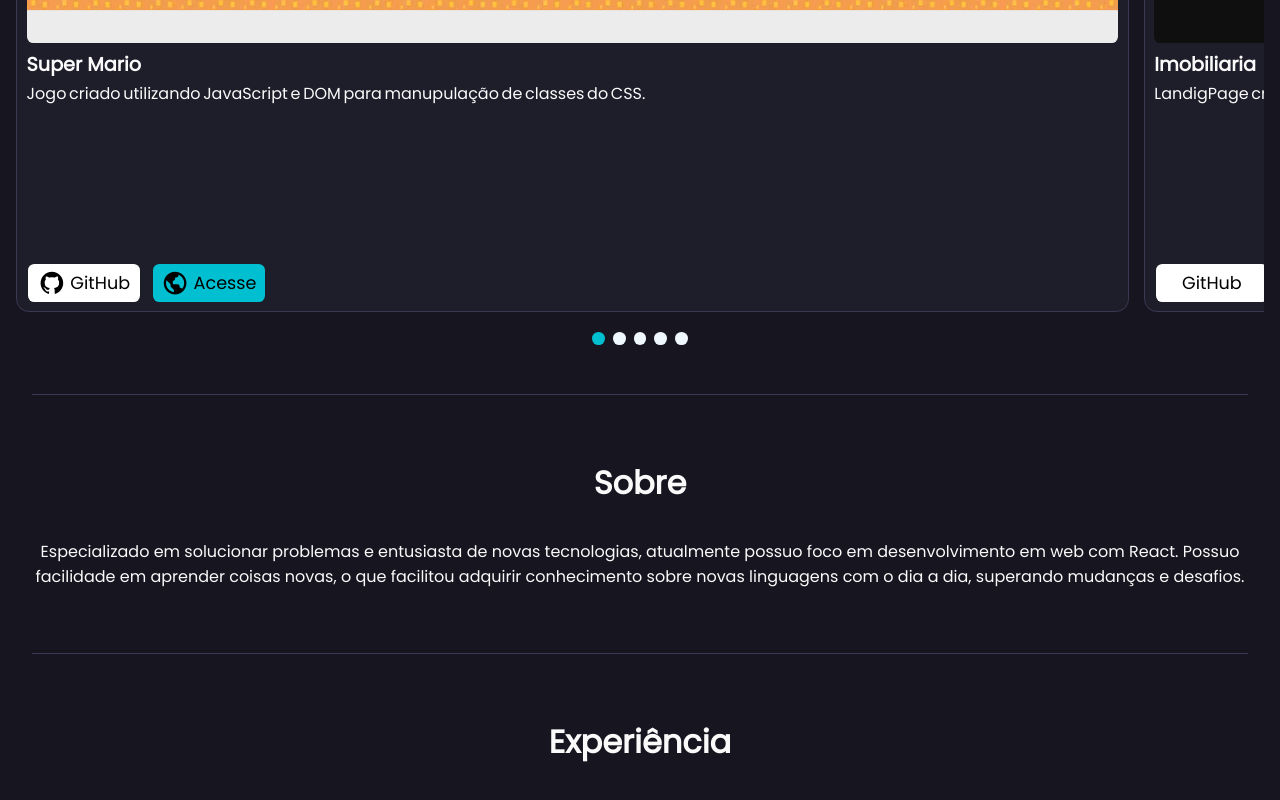
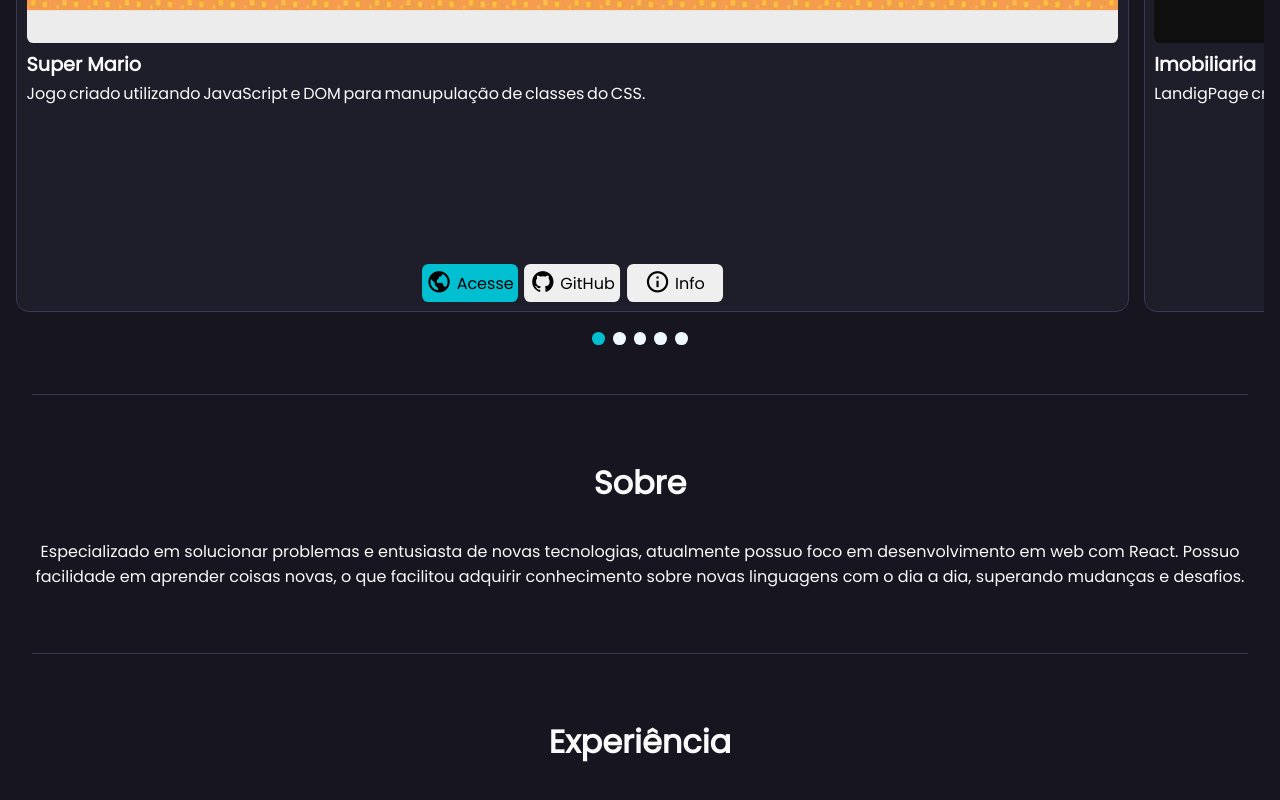
Before and after one commit to jonathancosta746/portfolio, a React (Create React App) app: page / in a window 1280 px wide. Shown: the part 1082-1882 px from the top of the page. Built offline with nearby package versions, Linux system fonts and the light colour scheme; the HTML template or start-up script is replaced by a standard one.

Commit message:
adicionado btn info

```diff
--- a/public/index.html
+++ b/public/index.html
@@ -17,7 +17,7 @@
     <link rel="preconnect" href="https://fonts.gstatic.com" crossorigin>
     <link href="https://fonts.googleapis.com/css2?family=Poppins:wght@100;300;400&display=swap" rel="stylesheet">
 
-    <!--material ui-->
+    <!--material icons-->
     <link rel="stylesheet" href="https://fonts.googleapis.com/css2?family=Material+Symbols+Outlined:opsz,wght,FILL,GRAD@20..48,100..700,0..1,-50..200" />
 
     <!--SVG dos icones das linguagens da sessão tecnologias-->
--- a/src/components/appointment/index.tsx
+++ b/src/components/Contact/index.tsx
@@ -1,4 +1,4 @@
-import styles from './Appointment.module.css';
+import styles from './Contact.module.css';
 
 //React Reveal para animações de exibição
 import Fade from 'react-reveal';
--- a/src/components/Call/Call.module.css
+++ b/src/components/Header/Call.module.css
@@ -27,7 +27,7 @@ video {
     position: absolute;
     display: block;
     margin: auto;
-    bottom: 3rem;
+    bottom: 5.5rem;
     left: 0;
     right: 0;
 }
--- a/src/components/Call/index.tsx
+++ b/src/components/Header/index.tsx
@@ -9,7 +9,7 @@ import {Fade, Zoom} from 'react-reveal';
 
 export const Call = () => {
   return (
-    <div className={styles.call}>
+    <header className={styles.call}>
       <video
         autoPlay={true}
         loop={true}
@@ -35,6 +35,6 @@ export const Call = () => {
         </a>
       </Zoom>
 
-    </div>
+    </header>
   )
 }
--- a/src/components/NavBar/NavBar.module.css
+++ b/src/components/NavBar/NavBar.module.css
@@ -9,7 +9,7 @@
 }
 
 .icon{
-    position: absolute;
+    position: fixed;
     z-index: 10;
     left: 1%;
     width: 10rem;
@@ -18,8 +18,8 @@
 }
 
 .hamburguer{
-    position: fixed;
-    top: 5%;
+    position: absolute;
+    top: 2rem;
     left: 5%;
     width: 30px;
     height: 6px;
@@ -82,12 +82,14 @@
 }
 
 .icon.iconActive .hamburguer{
+    top: 2rem;
     background: transparent;
     box-shadow:  0 2px 5px transparent;
 }
 
 .icon.iconActive .hamburguer:after{
-    top: 0;
+
+    top:0;
     background: rgb(0, 0, 0);
     transform: rotate(225deg);
     box-shadow: 0 -2px 5px rgba(0, 0, 0, 0.2);
--- a/src/components/NavBar/index.tsx
+++ b/src/components/NavBar/index.tsx
@@ -11,7 +11,7 @@ export const NavBar = () => {
   }
 
   return (
-    <div className={styles.navBar}>
+    <nav className={styles.navBar}>
       <div className={active ? `${styles.icon} ${styles.iconActive}` : `${styles.icon}`} onClick={ToggleMode}>
       <Fade duration={2000}>
         <div className={`${styles.hamburguer} ${styles.hamburguer_icon}`}></div>
@@ -38,6 +38,6 @@ export const NavBar = () => {
           </ul>
         </div>
       </div>
-    </div>
+    </nav>
   )
 }
--- a/src/components/Projects/Projects.module.css
+++ b/src/components/Portfolio/Portfolio.module.css
@@ -44,19 +44,21 @@
     position: absolute;
     display: flex;
     bottom: 0;
-    margin: 0rem 0rem 0.5rem 0rem;
-    gap: .6rem;
+    left: 50%;
+    transform: translateX(-50%);
+    margin-bottom: 0.5rem;
+    gap: .2rem;
 }
 
-.btn_github, .btn_web{
+.btn_github, .btn_web, .btn_info{
     display: flex;
     align-items: center;
     justify-content: center;
     gap: .3rem;
-    width: 7rem;
+    width: 6rem;
     height: 2.4rem;
     color: #000000;
-    font-size: 1.1rem;
+    font-size: 1rem;
     font-weight: 400;
     transition: .8s ease;
 }
@@ -70,23 +72,20 @@
     border: 1px solid #00BFD1;
 }
 
-.btn_github{
-    background-color: #ffffff;
-}
-.btn_github:hover{
+.btn_github:hover, .btn_info:hover {
     background-color: #000000;
     color: #ffffff;
     border: 1px solid #ffffff;
 }
 
 /*icones dos botoes*/
-.btn_web > i, .btn_github > i {
-    font-size: 1.7rem;
+.btn_web > i, .btn_github > i, .btn_info > i {
+    font-size: 1.6rem;
     color: #000000;
     transition: .8s ease;
 }
 
-.btn_github:hover > i{
+.btn_github:hover > i, .btn_info:hover > i {
     color: #ffffff;
 }
 .btn_web:hover > i{
--- a/src/components/Projects/index.tsx
+++ b/src/components/Portfolio/index.tsx
@@ -1,4 +1,4 @@
-import styles from './Projects.module.css'
+import styles from './Portfolio.module.css'
 
 //React Reveal para animações de exibição
 import {Fade} from 'react-reveal';
@@ -52,11 +52,15 @@ export const Projects = () => {
                                         </h3>
                                         <div className={styles.project_btn}>
                                             <a href="/#">
+                                                <button className={styles.btn_web}><i className='bx bx-world'></i>Acesse</button>
+                                            </a>
+
+                                            <a href="/#">
                                                 <button className={styles.btn_github}><i className='bx bxl-github'></i>GitHub</button>
                                             </a>
 
                                             <a href="/#">
-                                                <button className={styles.btn_web}><i className='bx bx-world'></i>Acesse</button>
+                                                <button className={styles.btn_info}><i className='bx bx-info-circle'></i>Info</button>
                                             </a>
                                         </div>
                                     </div>
@@ -74,8 +78,17 @@ export const Projects = () => {
                                             LandigPage criada para Imobiliaria ou Corretores.
                                         </h3>
                                         <div className={styles.project_btn}>
-                                            <button className={styles.btn_github}>GitHub</button>
-                                            <button className={styles.btn_web}>Acesse</button>
+                                            <a href="/#">
+                                                <button className={styles.btn_web}><i className='bx bx-world'></i>Acesse</button>
+                                            </a>
+
+                                            <a href="/#">
+                                                <button className={styles.btn_github}><i className='bx bxl-github'></i>GitHub</button>
+                                            </a>
+
+                                            <a href="/#">
+                                                <button className={styles.btn_info}><i className='bx bx-info-circle'></i>Info</button>
+                                            </a>
                                         </div>
                                     </div>
                                 </article>
@@ -92,8 +105,17 @@ export const Projects = () => {
                                             Clone da HomePage de usuário da Netflix.
                                         </h3>
                                         <div className={styles.project_btn}>
-                                            <button className={styles.btn_github}>GitHub</button>
-                                            <button className={styles.btn_web}>Acesse</button>
+                                            <a href="/#">
+                                                <button className={styles.btn_web}><i className='bx bx-world'></i>Acesse</button>
+                                            </a>
+
+                                            <a href="/#">
+                                                <button className={styles.btn_github}><i className='bx bxl-github'></i>GitHub</button>
+                                            </a>
+
+                                            <a href="/#">
+                                                <button className={styles.btn_info}><i className='bx bx-info-circle'></i>Info</button>
+                                            </a>
                                         </div>
                                     </div>
                                 </article>
@@ -110,8 +132,17 @@ export const Projects = () => {
                                             Jogo criado em React
                                         </h3>
                                         <div className={styles.project_btn}>
-                                            <button className={styles.btn_github}>GitHub</button>
-                                            <button className={styles.btn_web}>Acesse</button>
+                                            <a href="/#">
+                                                <button className={styles.btn_web}><i className='bx bx-world'></i>Acesse</button>
+                                            </a>
+
+                                            <a href="/#">
+                                                <button className={styles.btn_github}><i className='bx bxl-github'></i>GitHub</button>
+                                            </a>
+
+                                            <a href="/#">
+                                                <button className={styles.btn_info}><i className='bx bx-info-circle'></i>Info</button>
+                                            </a>
                                         </div>
                                     </div>
                                 </article>
@@ -128,8 +159,17 @@ export const Projects = () => {
                                             Landing Page para Clinicas e Hospitais
                                         </h3>
                                         <div className={styles.project_btn}>
-                                            <button className={styles.btn_github}>GitHub</button>
-                                            <button className={styles.btn_web}>Acesse</button>
+                                            <a href="/#">
+                                                <button className={styles.btn_web}><i className='bx bx-world'></i>Acesse</button>
+                                            </a>
+
+                                            <a href="/#">
+                                                <button className={styles.btn_github}><i className='bx bxl-github'></i>GitHub</button>
+                                            </a>
+
+                                            <a href="/#">
+                                                <button className={styles.btn_info}><i className='bx bx-info-circle'></i>Info</button>
+                                            </a>
                                         </div>
                                     </div>
                                 </article>
--- a/src/pages/Home/Home.tsx
+++ b/src/pages/Home/Home.tsx
@@ -1,4 +1,4 @@
-import {Call} from '../../components/Call'
+import {Call} from '../../components/Header'
 
 
 export const Home = () => {
```
Also changed, not shown: src/App.tsx (+4 -4 lines), src/components/Contact/Contact.module.css (renamed from src/components/appointment/Appointment.module.css).
